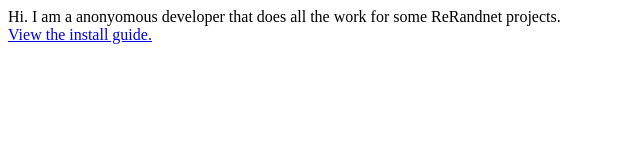
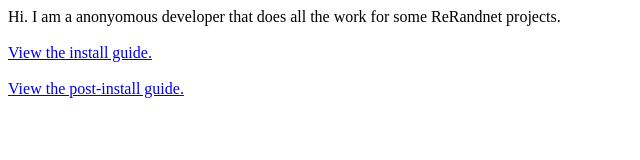
Before and after one commit to randnetdev/guide, a plain HTML site: page index.html in a window 1280 px wide. Shown: the whole page, without its empty margins (0-640 px from the left). Drawn offline with Linux system fonts and the light colour scheme.

Commit message:
Update index.html

```diff
--- a/index.html
+++ b/index.html
@@ -2,6 +2,11 @@
 <head>
 Hi. I am a anonyomous developer that does all the work for some ReRandnet projects.
 <br>
+<br>
 <a href="guide.html"/>View the install guide.</a>
+<br>
+<br>
+<a href="modem.html"/>View the post-install guide.</a>
+<br>
 </head>
 </html>
```
